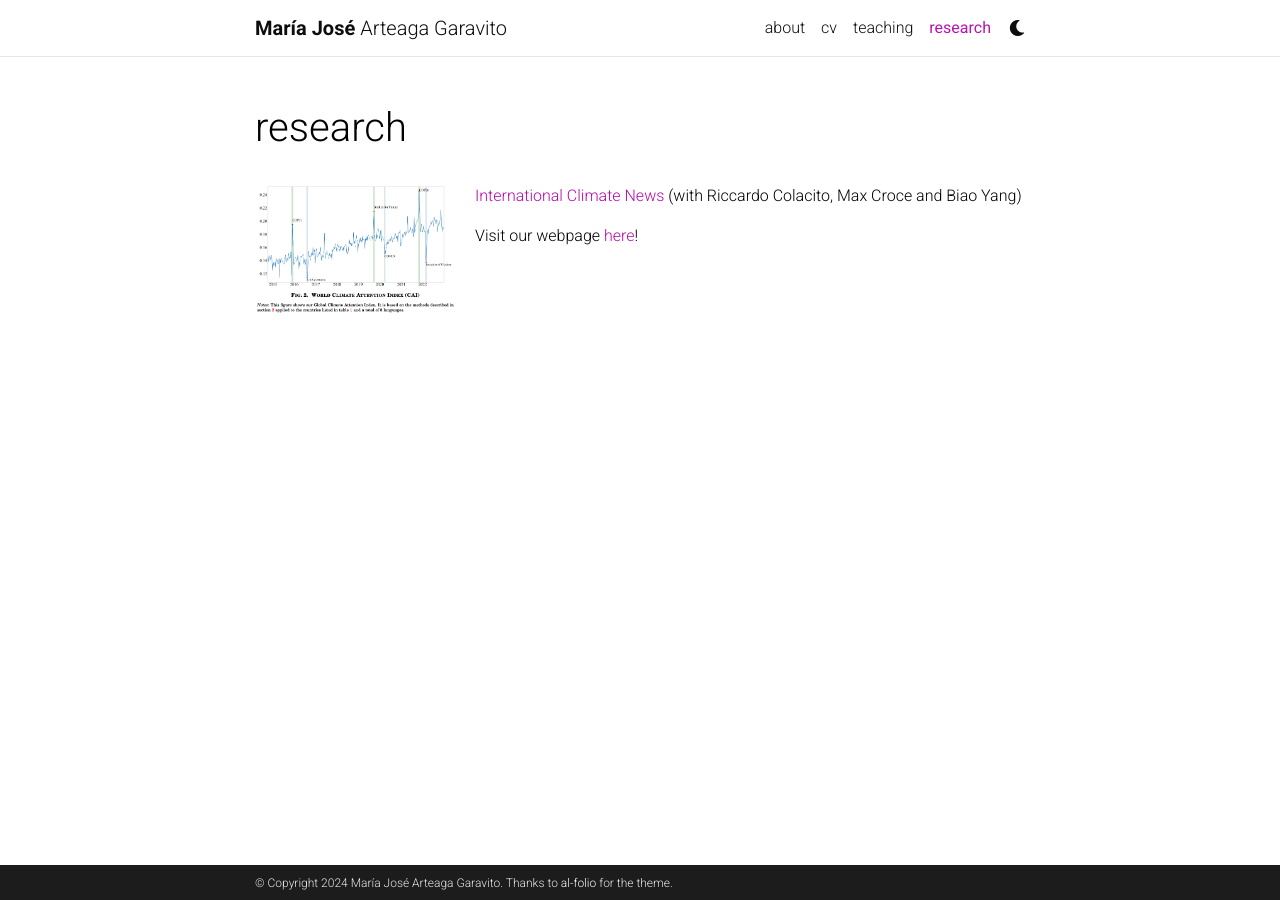
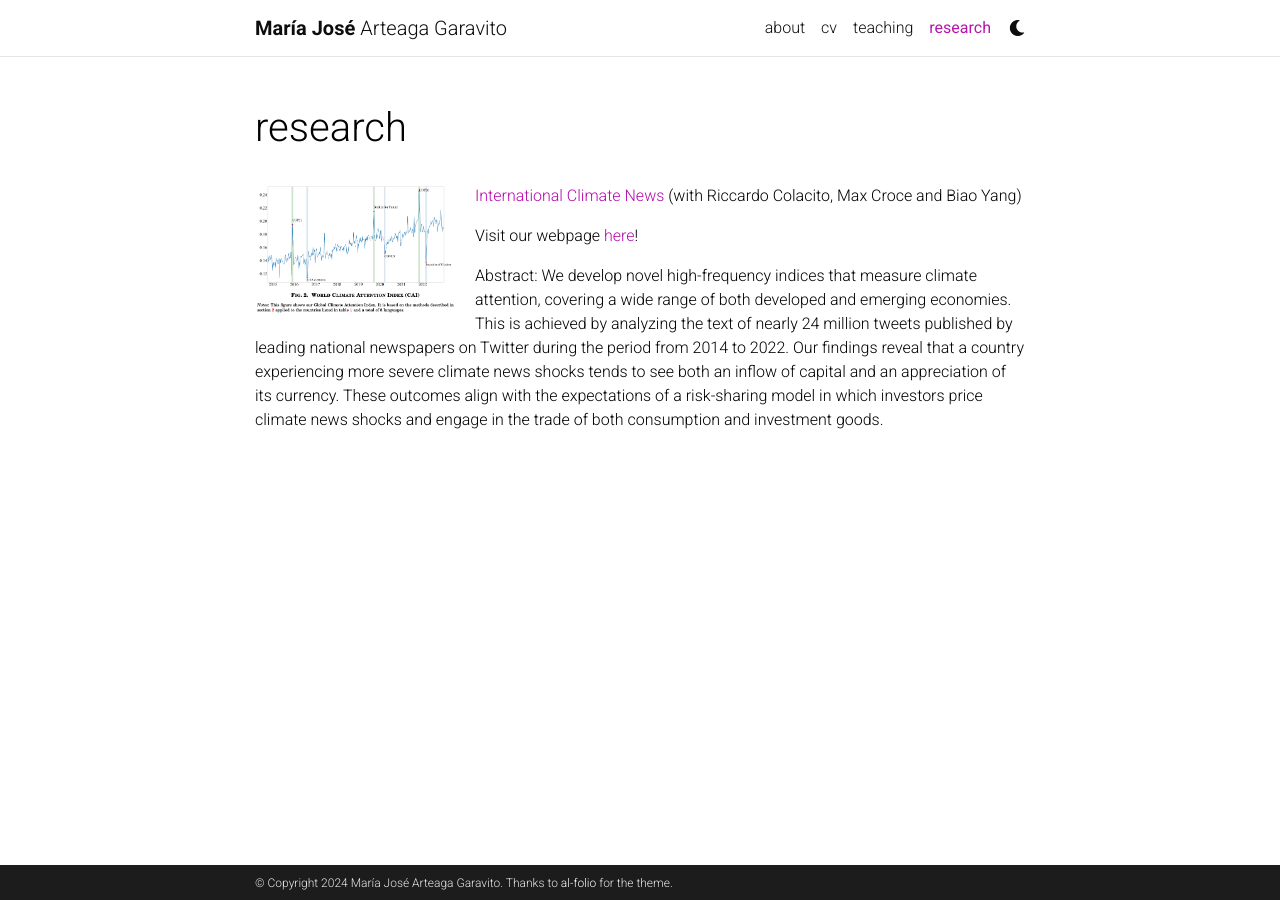
Before and after one commit to majoarteaga/majoarteaga.github.io, a Jekyll site: the page built from _pages/research.md, in a window 1280 px wide. Built offline with Jekyll 4.4.1, drawn with Linux system fonts in a browser that asks for light colours; comment, search, counter and statistics services are not loaded; a style sheet for code colours, icons or effects is not loaded.

Commit message:
Update research.md

```diff
--- a/_pages/research.md
+++ b/_pages/research.md
@@ -11,3 +11,5 @@
 [International Climate News](https://papers.ssrn.com/sol3/papers.cfm?abstract_id=4713016) (with Riccardo Colacito, Max Croce and Biao Yang)
 
 Visit our webpage [here](https://sites.google.com/view/internationalclimatenews/home)!
+
+Abstract: We develop novel high-frequency indices that measure climate attention, covering a wide range of both developed and emerging economies. This is achieved by analyzing the text of nearly 24 million tweets published by leading national newspapers on Twitter during the period from 2014 to 2022. Our findings reveal that a country experiencing more severe climate news shocks tends to see both an inflow of capital and an appreciation of its currency. These outcomes align with the expectations of a risk-sharing model in which investors price climate news shocks and engage in the trade of both consumption and investment goods.
```
